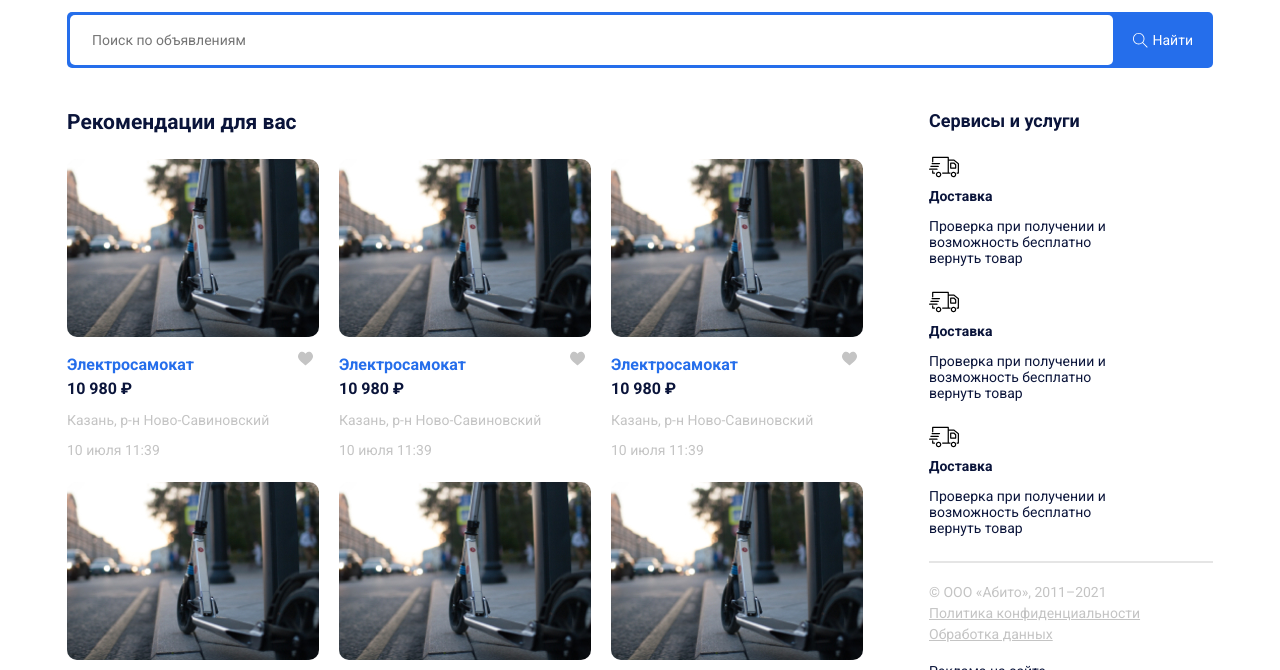
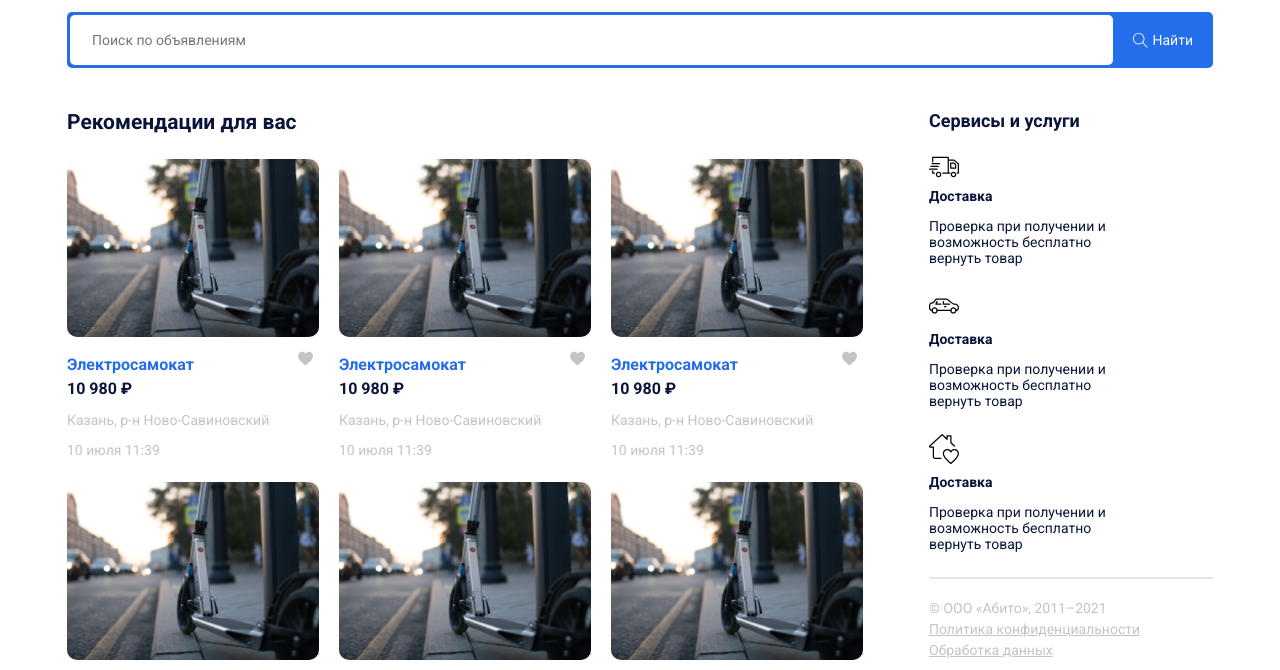
Before and after one commit to Logminal/Abito, a plain HTML site: page index.html in a window 1280 px wide. Shown: the part 78-748 px from the top of the page. Drawn offline with nearby package versions, Linux system fonts and the light colour scheme.

Commit message:
Add files via upload

```diff
--- a/index.html
+++ b/index.html
@@ -299,13 +299,13 @@
             </div>
 
             <div class="service">
-                <img src="img/br.svg" alt="" class="service-image">
+                <img src="img/sedan.svg" alt="" class="service-image">
                 <h5 class="service-title">Доставка</h5>
                 <p class="servis-text">Проверка при получении и возможность бесплатно вернуть товар</p>
             </div>
 
             <div class="service">
-                <img src="img/br.svg" alt="" class="service-image">
+                <img src="img/love.svg" alt="" class="service-image">
                 <h5 class="service-title">Доставка</h5>
                 <p class="servis-text">Проверка при получении и возможность бесплатно вернуть товар</p>
             </div>
```
Also changed, not shown: img/love.svg (added), img/sedan.svg (added).
